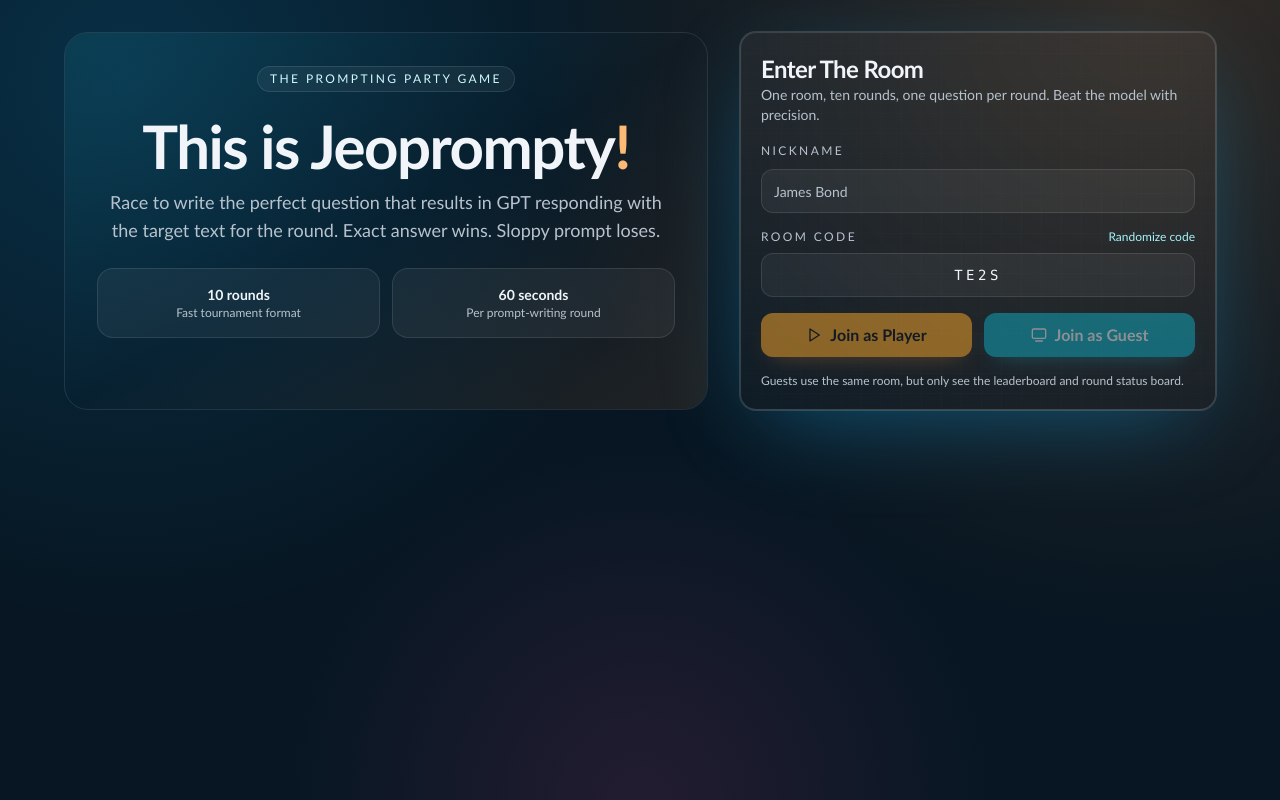
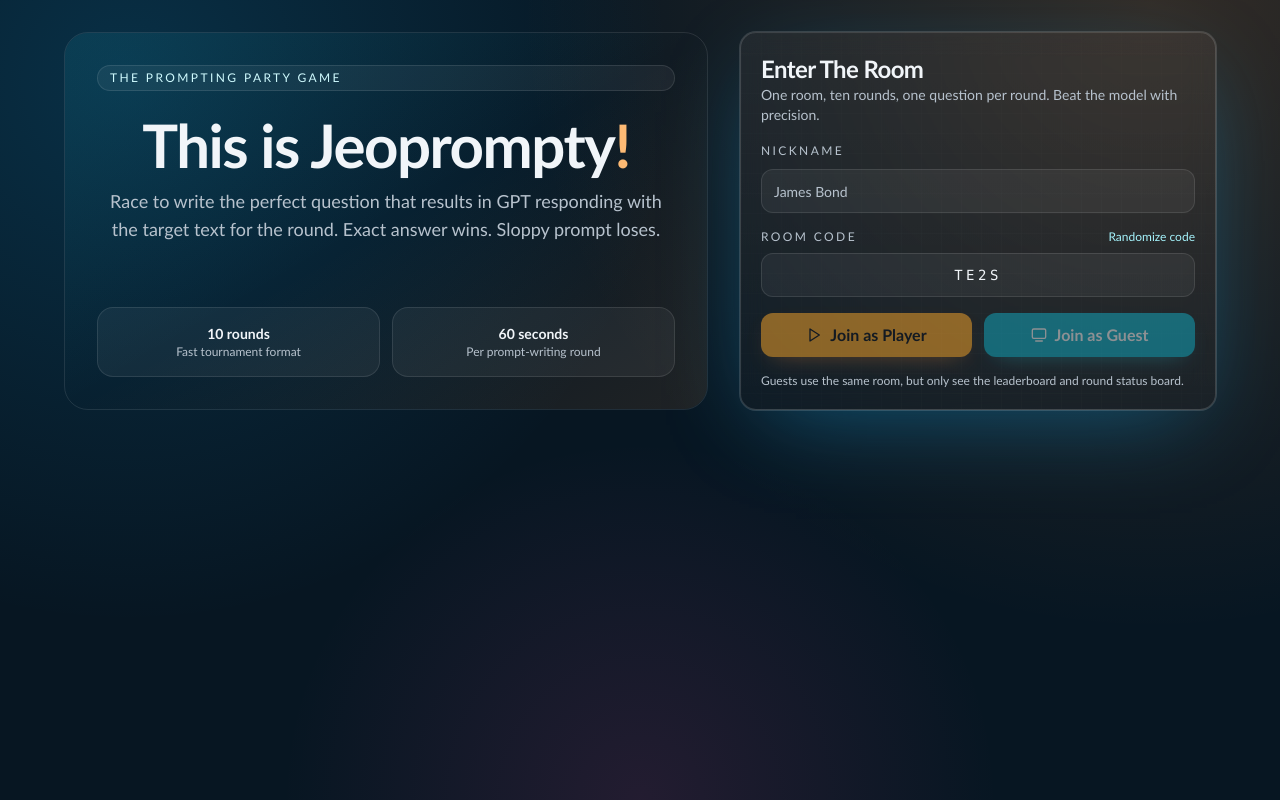
Before and after one commit to patsissons/jeoprompty, a Next.js app: page / in a window 1280 px wide. Built offline with nearby package versions, Linux system fonts and the light colour scheme; no server answers.

Commit message:
Add prompt lab scoring target UI

```diff
--- a/app/page.tsx
+++ b/app/page.tsx
@@ -31,7 +31,7 @@
       <div className="mx-auto grid w-full max-w-6xl gap-8 lg:grid-cols-[1.15fr_0.85fr] lg:items-stretch">
         <section className="relative h-full overflow-hidden rounded-3xl border border-white/10 p-6 sm:p-8">
           <div className="absolute inset-0 bg-gradient-to-br from-cyan-400/10 via-transparent to-orange-400/10" />
-          <div className="relative space-y-6 text-center">
+          <div className="relative flex h-full flex-col gap-6 text-center">
             <div className="inline-flex items-center rounded-full border border-white/10 bg-white/5 px-3 py-1 text-xs tracking-[0.2em] text-cyan-100">
               THE PROMPTING PARTY GAME
             </div>
@@ -45,7 +45,7 @@
                 wins. Sloppy prompt loses.
               </p>
             </div>
-            <div className="grid gap-3 sm:grid-cols-2">
+            <div className="mt-auto grid gap-3 sm:grid-cols-2">
               {[
                 ["10 rounds", "Fast tournament format"],
                 ["60 seconds", "Per prompt-writing round"],
```
